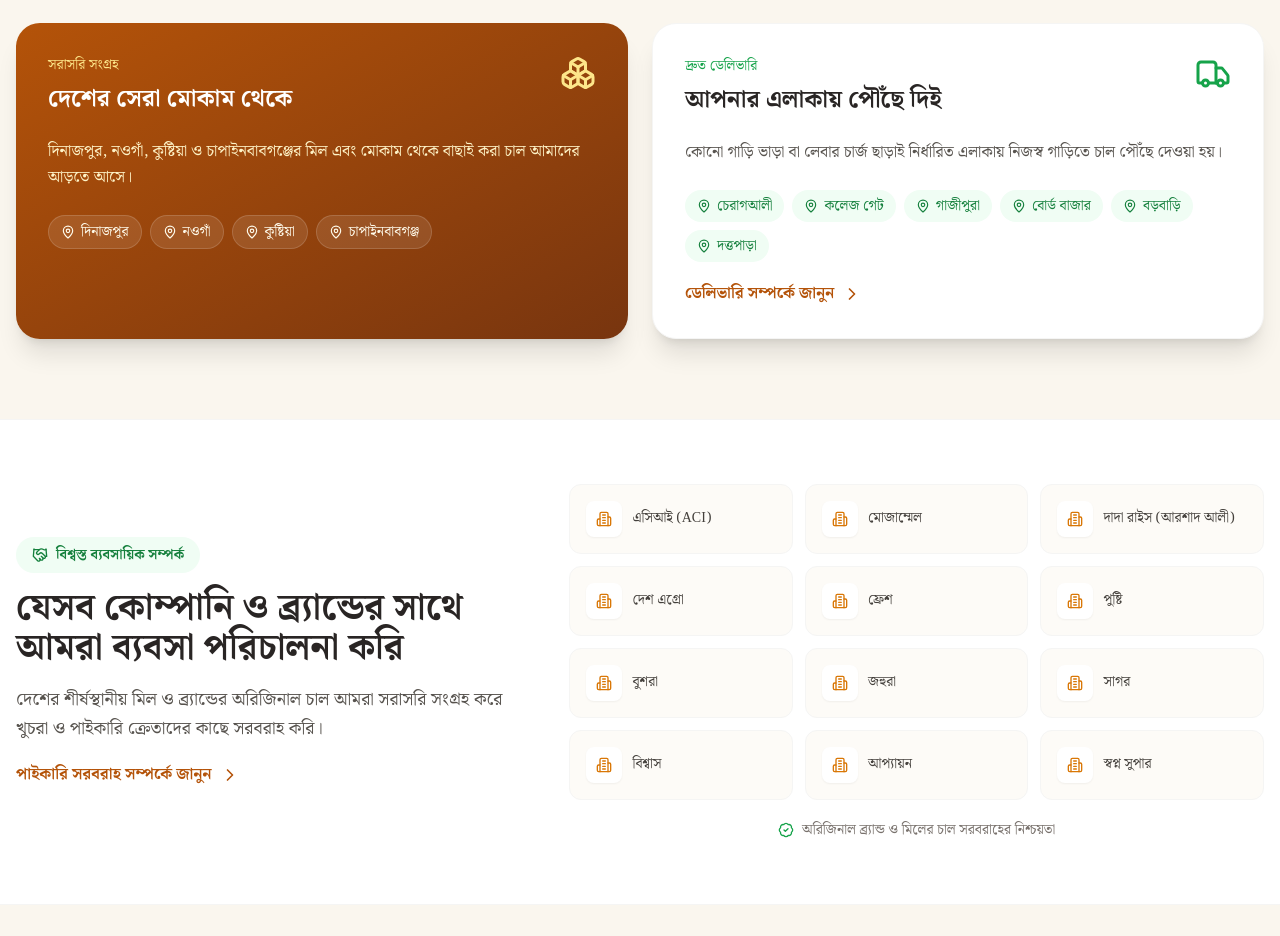
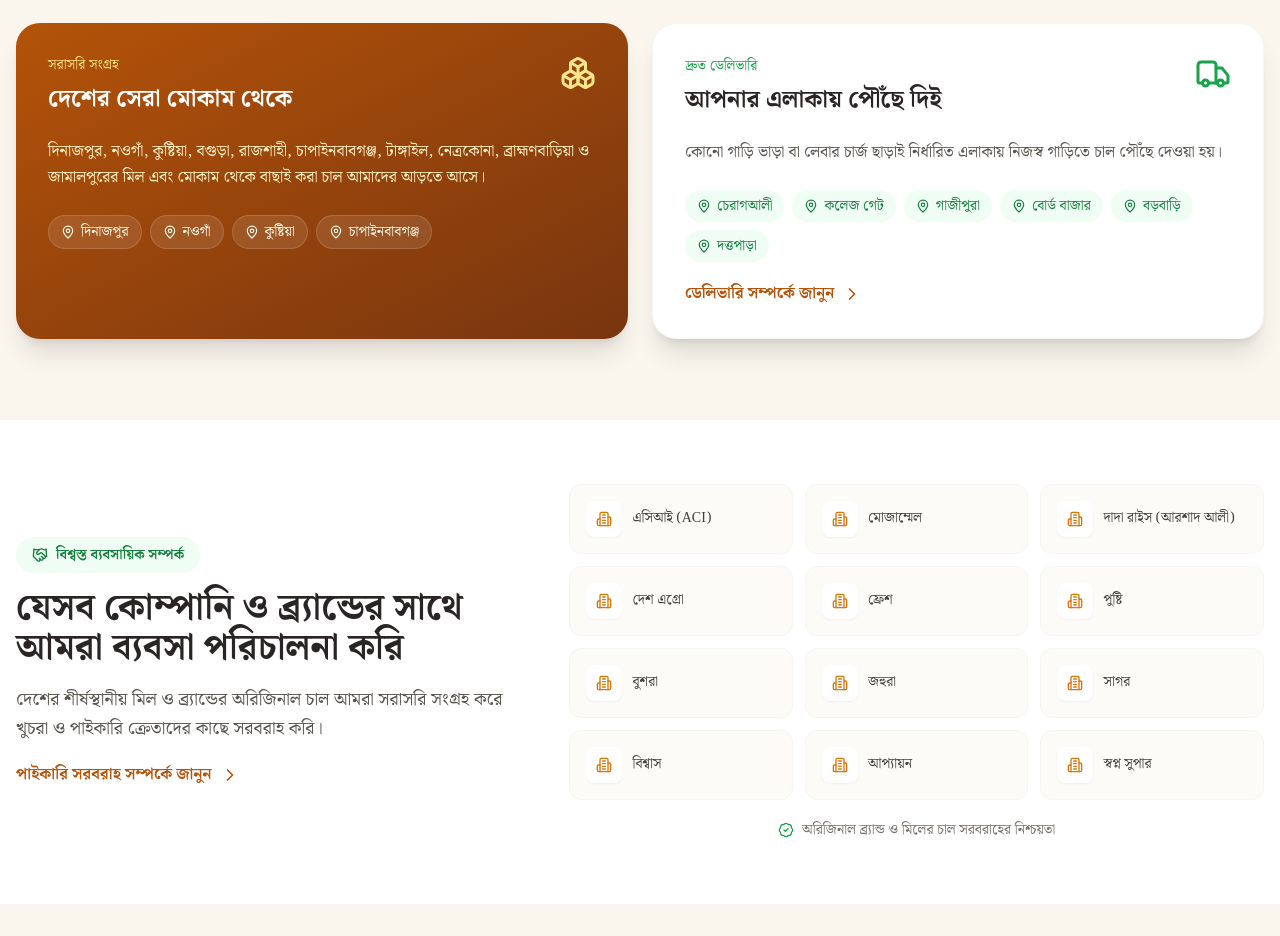
Before and after one commit to ahmedshipon4112-web/sonali, a React (Vite) app: page / in a window 1280 px wide. Shown: the part 1480-2416 px from the top of the page. Built offline with nearby package versions, Linux system fonts and the light colour scheme.

Commit message:
Update HomeHighlights.tsx

```diff
--- a/src/components/HomeHighlights.tsx
+++ b/src/components/HomeHighlights.tsx
@@ -74,7 +74,7 @@ export default function HomeHighlights({ onNavigate }: HomeHighlightsProps) {
               <Boxes className="w-9 h-9 text-primary-200 flex-shrink-0" />
             </div>
             <p className="font-bengali text-primary-100 leading-relaxed mb-6">
-              দিনাজপুর, নওগাঁ, কুষ্টিয়া ও চাপাইনবাবগঞ্জের মিল এবং মোকাম থেকে বাছাই করা চাল আমাদের আড়তে আসে।
+              দিনাজপুর, নওগাঁ, কুষ্টিয়া, বগুড়া, রাজশাহী, চাপাইনবাবগঞ্জ, টাঙ্গাইল, নেত্রকোনা, ব্রাহ্মণবাড়িয়া ও জামালপুরের মিল এবং মোকাম থেকে বাছাই করা চাল আমাদের আড়তে আসে।
             </p>
             <div className="flex flex-wrap gap-2">
               {sourcingRegions.map((region) => (
```
